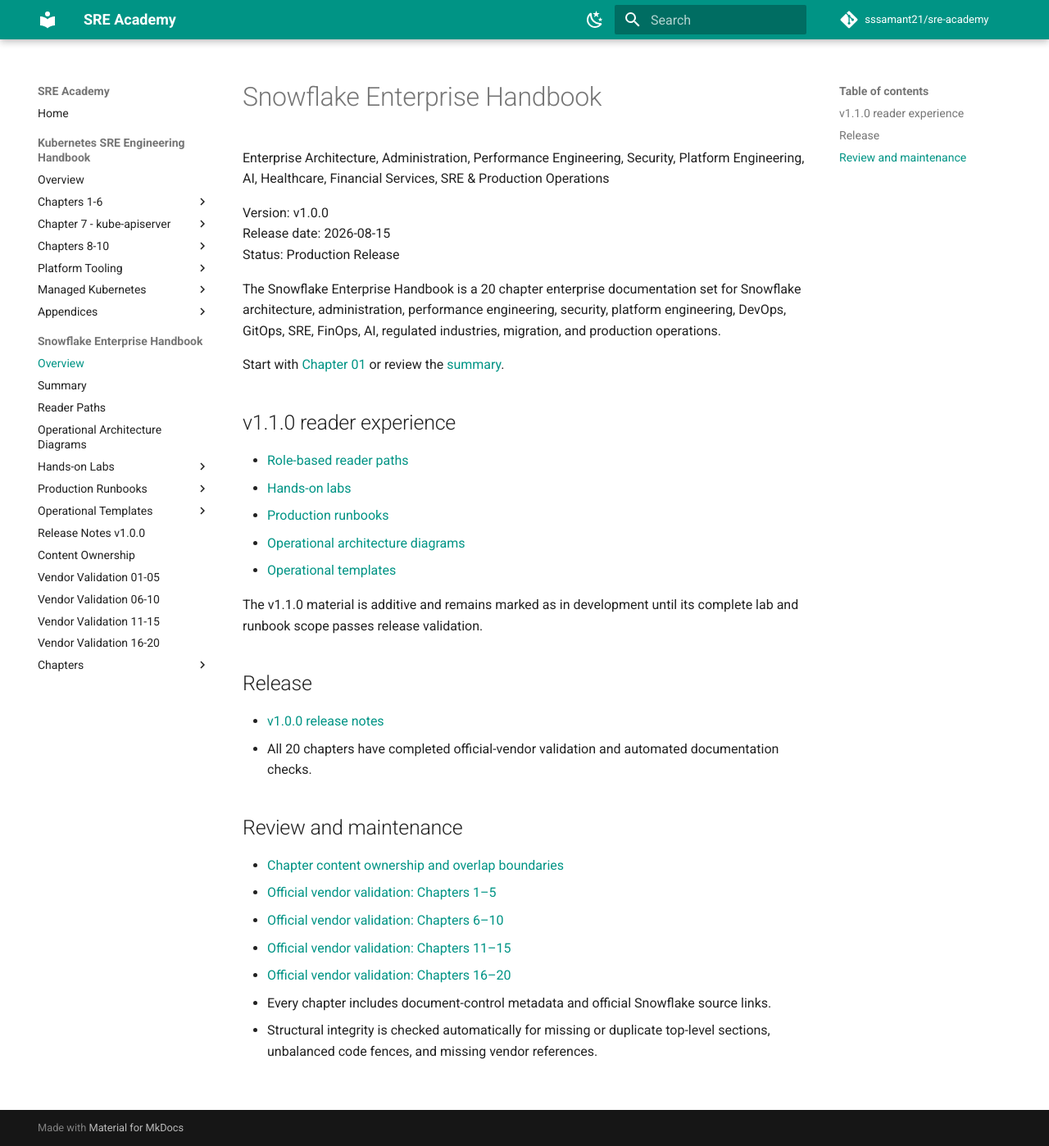
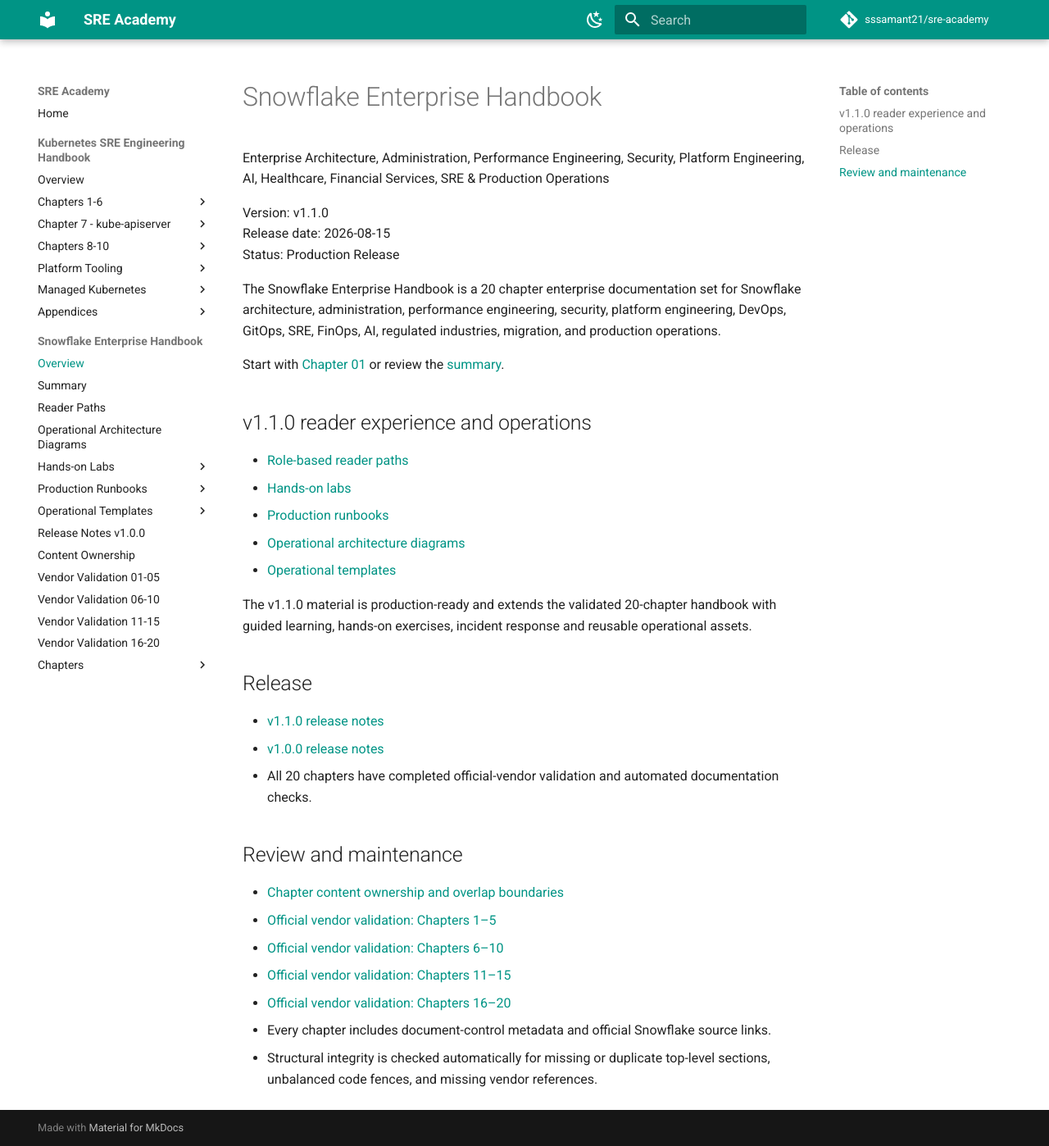
Before and after one commit to sssamant21/sre-academy, an MkDocs documentation site: the page built from docs/books/snowflake/index.md, in a window 1280 px wide and 1398 px high. Shown: the whole window at 82% size. Built offline with MkDocs 1.6.1 and Material for MkDocs 9.7.7, drawn with Linux system fonts in a browser that asks for light colours; comment, search, counter and statistics services are not loaded.

Commit message:
docs(snowflake): promote handbook to v1.1.0

```diff
--- a/docs/books/snowflake/index.md
+++ b/docs/books/snowflake/index.md
@@ -2,7 +2,7 @@
 
 Enterprise Architecture, Administration, Performance Engineering, Security, Platform Engineering, AI, Healthcare, Financial Services, SRE & Production Operations
 
-Version: v1.0.0
+Version: v1.1.0
 Release date: 2026-08-15
 Status: Production Release
 
@@ -10,7 +10,7 @@
 
 Start with [Chapter 01](chapter-01/README.md) or review the [summary](summary.md).
 
-## v1.1.0 reader experience
+## v1.1.0 reader experience and operations
 
 - [Role-based reader paths](reader-paths.md)
 - [Hands-on labs](labs/index.md)
@@ -18,10 +18,11 @@
 - [Operational architecture diagrams](architectures.md)
 - [Operational templates](templates/index.md)
 
-The v1.1.0 material is additive and remains marked as in development until its complete lab and runbook scope passes release validation.
+The v1.1.0 material is production-ready and extends the validated 20-chapter handbook with guided learning, hands-on exercises, incident response and reusable operational assets.
 
 ## Release
 
+- [v1.1.0 release notes](RELEASE_NOTES_v1.1.0.md)
 - [v1.0.0 release notes](RELEASE_NOTES_v1.0.0.md)
 - All 20 chapters have completed official-vendor validation and automated documentation checks.
 
```
